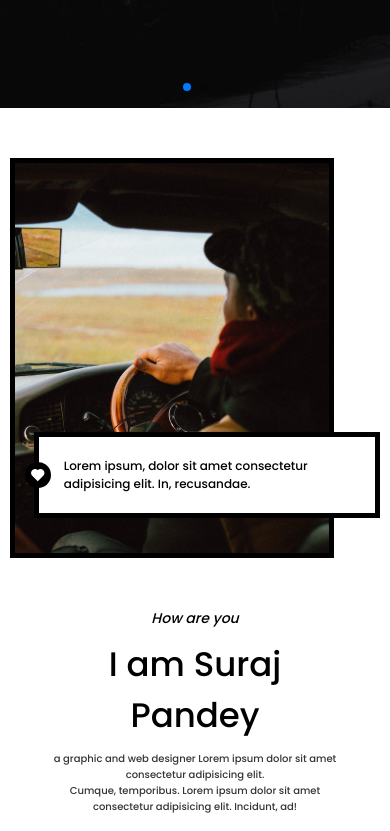
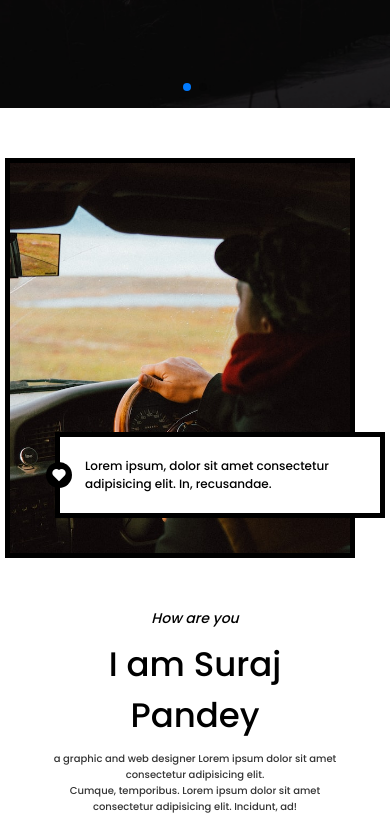
Before and after one commit to surajp4028/website, a plain HTML site: page index.html in a window 390 px wide. Shown: the part 553-1384 px from the top of the page. Drawn offline with nearby package versions, Linux system fonts and the light colour scheme.

Commit message:
Update style.css

```diff
--- a/style.css
+++ b/style.css
@@ -182,7 +182,7 @@ header{
       margin: auto;
       display: flex;
       align-items: center;
-      padding: 50px 10px 50px 10px;
+      padding: 50px 15px 50px 15px;
 
   }
   .about-content{
@@ -414,6 +414,9 @@ header{
     }
 
     /* about media */
+    .imgText{
+        width: 330px;
+    }
     .about{
         flex-direction: column;
     }
```
